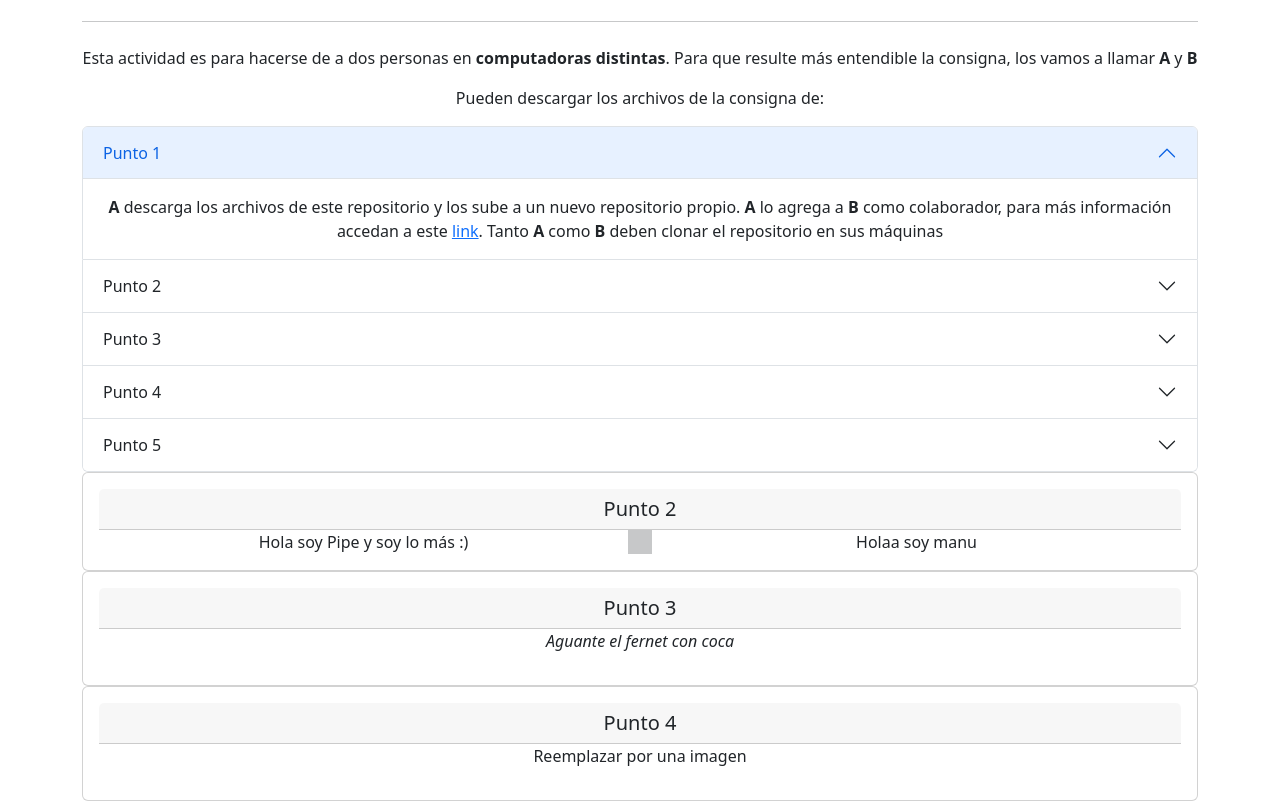
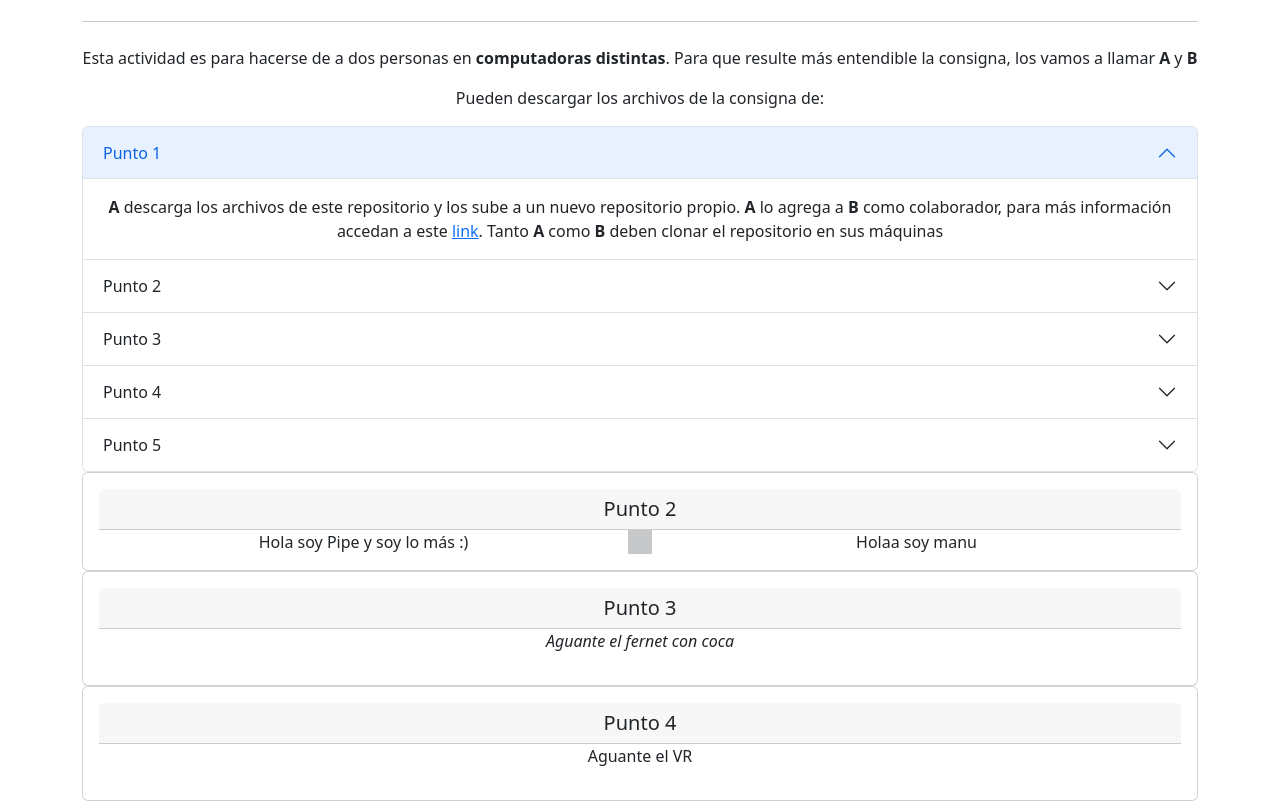
Before and after one commit to FelipeKraefft/Shuli-Prueba, a plain HTML site: page index.html in a window 1280 px wide. Shown: the part 108-909 px from the top of the page. Drawn offline with nearby package versions, Linux system fonts and the light colour scheme.

Commit message:
Punto 4 text update

```diff
--- a/index.html
+++ b/index.html
@@ -103,7 +103,7 @@
       <div class="card">
         <div class="card-body">
         <h5 class="card-header">Punto 4</h5>
-        <p>Reemplazar por una imagen</p>
+        <p>Aguante el VR</p>
         </div>
   </div>
     </div>
```
